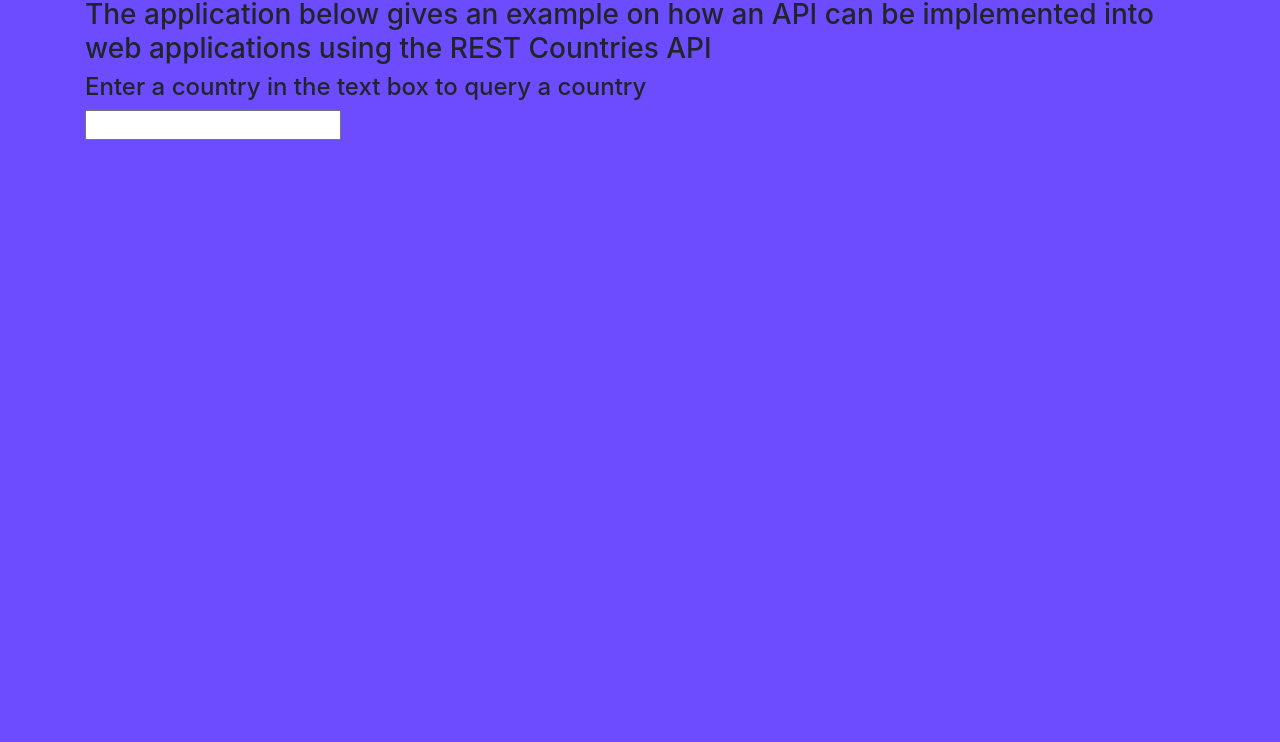
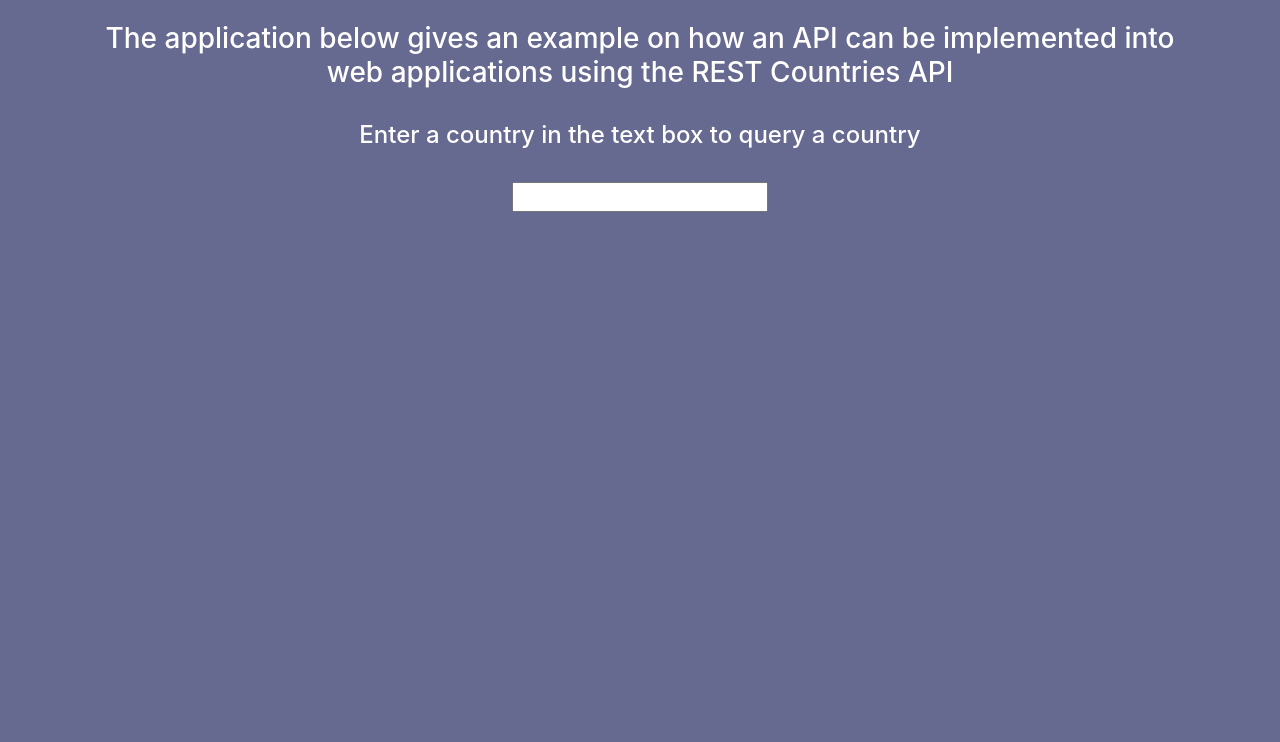
Before and after one commit to ross679/rest_countries_api, a plain HTML site: page index.html in a window 1280 px wide. Shown: the part 58-800 px from the top of the page. Drawn offline with nearby package versions, Linux system fonts and the light colour scheme.

Commit message:
Update index.html

```diff
--- a/index.html
+++ b/index.html
@@ -9,7 +9,15 @@
     <link rel="stylesheet" href="https://stackpath.bootstrapcdn.com/bootstrap/4.3.1/css/bootstrap.min.css" integrity="sha384-ggOyR0iXCbMQv3Xipma34MD+dH/1fQ784/j6cY/iJTQUOhcWr7x9JvoRxT2MZw1T" crossorigin="anonymous">
     <style>
       body {
-        background-color: #6D4CFF;
+        background-color: #676A90;
+        color: white;
+      }
+      input {
+        display: block;
+        margin: auto;
+      }
+      #output {
+
       }
     </style>
   </head>
@@ -17,9 +25,9 @@
 
     <div class="container">
 
-    <h1>Country Lookup</h1>
-    <h3>The application below gives an example on how an API can be implemented into web applications using the REST Countries API</h3>
-    <h4>Enter a country in the text box to query a country</h4>
+    <h1 class="text-center">Country Lookup</h1> <br>
+    <h3 class="text-center">The application below gives an example on how an API can be implemented into web applications using the REST Countries API</h3> <br>
+    <h4 class="text-center">Enter a country in the text box to query a country</h4> <br>
 
     <input id="query" onkeyup="getcountry(document.getElementById('query').value)">
 
@@ -32,7 +40,7 @@
         $.ajax({
           url:"https://restcountries.eu/rest/v2/name/"+q,
           success:function(res) {
-            document.getElementById("output").innerHTML="<h1>"+res[0].name+"<h1><br><img src='"+res[0].flag+"' width='500' /><br><p>Region: "+res[0].region+"<br> Population: "+res[0].population+"<br>Currency: "+res[0].currencies[0].name+"";
+            document.getElementById("output").innerHTML="<h1>"+res[0].name+"<h1><br><img src='"+res[0].flag+"' width='500' /><br><p>Region: "+res[0].region+"<br> Population: "+res[0].population+"<br>Currency: "+res[0].currencies[0].name+"<br> Currency code: "+res[0].currencies[0].code+"<br>Currency Symbol: "+res[0].currencies[0].symbol+"";
           }
         })
       }
```
